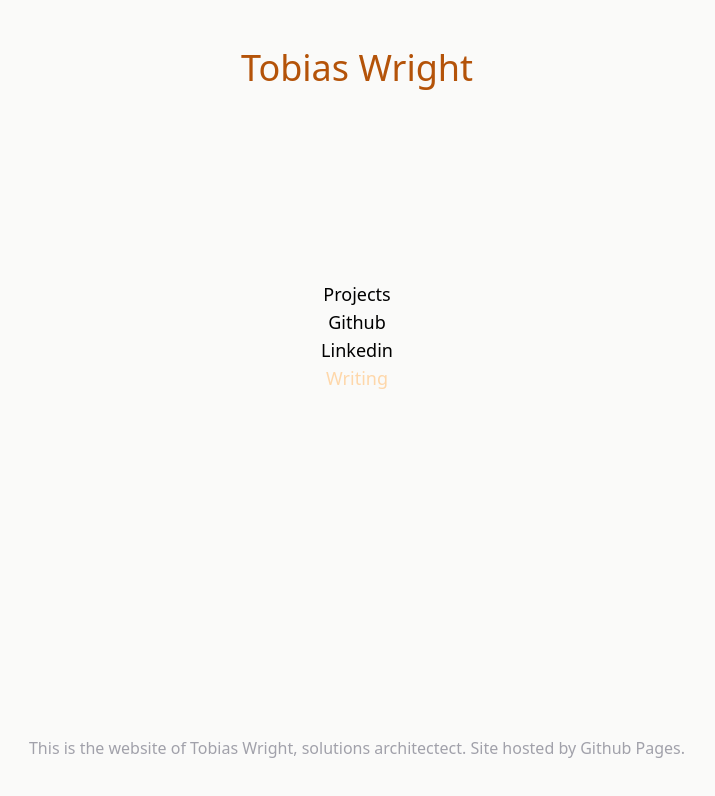
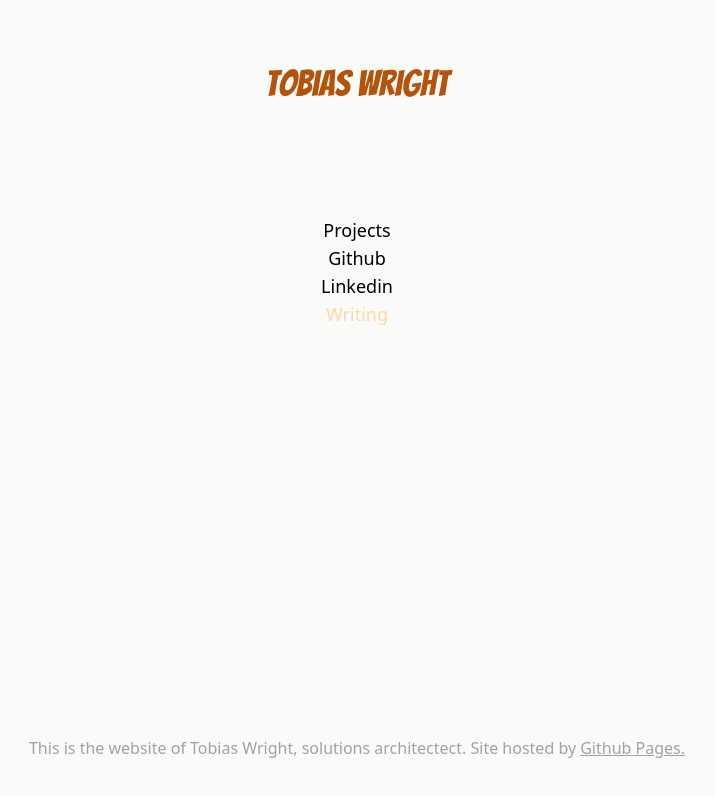
Before and after one commit to tobiaswright/tobiaswright.github.io, an Astro site: page / in a window 1280 px wide. Shown: the whole page, without its empty margins (283-998 px from the left). Built offline with nearby package versions, Linux system fonts and the light colour scheme; Astro itself is replaced by a stand-in of ours.

Commit message:
fixed header styles

```diff
--- a/src/layouts/Layout.astro
+++ b/src/layouts/Layout.astro
@@ -21,8 +21,8 @@ const { title } = Astro.props;
 		<title>{title}</title>
 	</head>
 	<body class="flex flex-col min-h-screen bg-stone-50">
-		<header>
-			<h1 class="text-center mt-auto md:mt-12 text-4xl text-amber-700">
+		<header class="md:container md:mx-auto py-4">
+			<h1 class="text-center mt-auto md:mt-12 text-4xl text-amber-700 font-['Bangers']">
 				<a class="no-underline text-amber-700" href="./">Tobias Wright</a>
 			</h1>
 		</header>
@@ -39,3 +39,17 @@ const { title } = Astro.props;
 
 	</body>
 </html>
+
+
+<style is:global>
+a {
+	@apply hover:text-orange-500;
+	@apply underline;
+  }
+  h2 {
+	  @apply text-xl
+  }
+  ul {
+	  @apply mb-4
+  }
+</style>
--- a/src/pages/index.astro
+++ b/src/pages/index.astro
@@ -3,7 +3,7 @@ import Layout from "../layouts/Layout.astro";
 ---
 
 <Layout title="Welcome to Tobias Wright">
-    <ul class="text-center mt-auto md:mt-48 text-lg">
+    <ul class="text-center mt-auto md:mt-24 text-lg">
       <li><a class="no-underline" href="./projects">Projects</a></li>
       <li><a class="no-underline" href="https://github.com/tobiaswright">Github</a></li>
       <li><a class="no-underline" href="https://www.linkedin.com/in/tobiaswright/">Linkedin</a></li>
```
